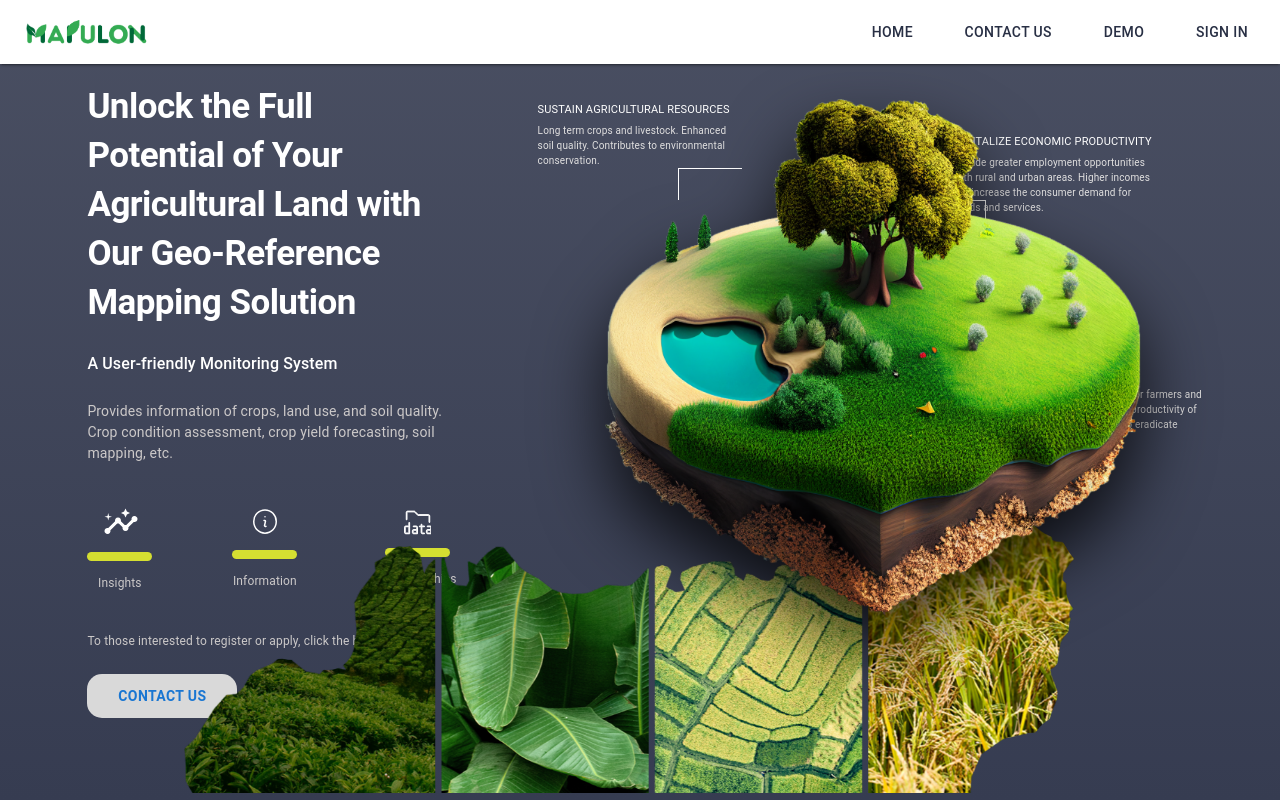
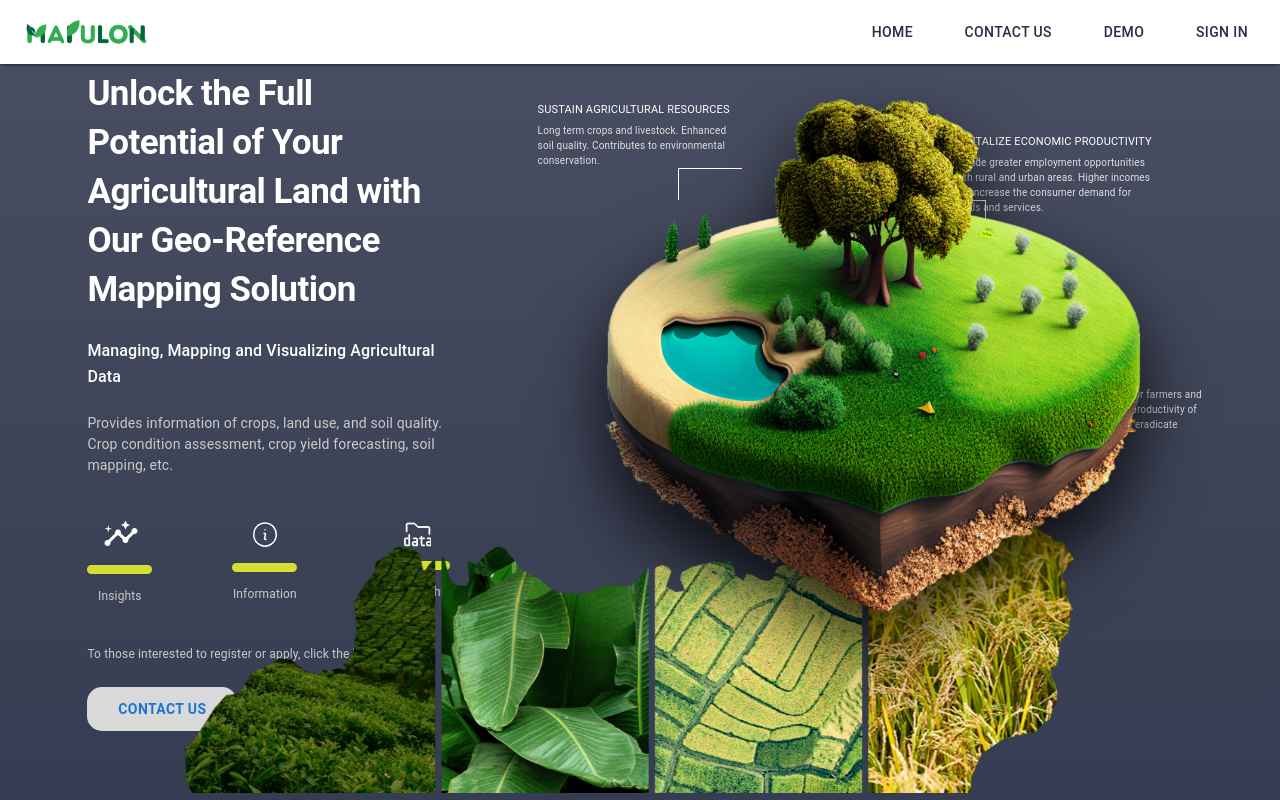
Before and after one commit to notsoprogrammer/map_client, a React (Vite) app in the folder geomap/: page / in a window 1280 px wide. Shown: the top 800 px of the page. Built offline with nearby package versions, Linux system fonts and the light colour scheme.

Commit message:
"Update Hero section text: changed 'A User-friendly Monitoring System' to 'Managing, Mapping and Visualizing Agricultural Data'"

```diff
--- a/geomap/src/section/Hero.jsx
+++ b/geomap/src/section/Hero.jsx
@@ -18,7 +18,7 @@ const Hero = () => {
             <Typography variant="h1" sx={{ fontSize: '35px', fontWeight: '700', lineHeight:'1.4'}}>
               Unlock the Full Potential of Your Agricultural Land with Our Geo-Reference Mapping Solution
             </Typography>
-            <Typography variant="h6" sx={{ fontSize: '16px'}}>A User-friendly Monitoring System</Typography>
+            <Typography variant="h6" sx={{ fontSize: '16px'}}>Managing, Mapping and Visualizing Agricultural Data</Typography>
             <Typography variant="p" sx={{color:'#CCC9C9', fontSize: '14px'}}>Provides information of crops, land use, and soil quality. Crop condition
                 assessment, crop yield forecasting, soil mapping, etc.
             </Typography>
```
